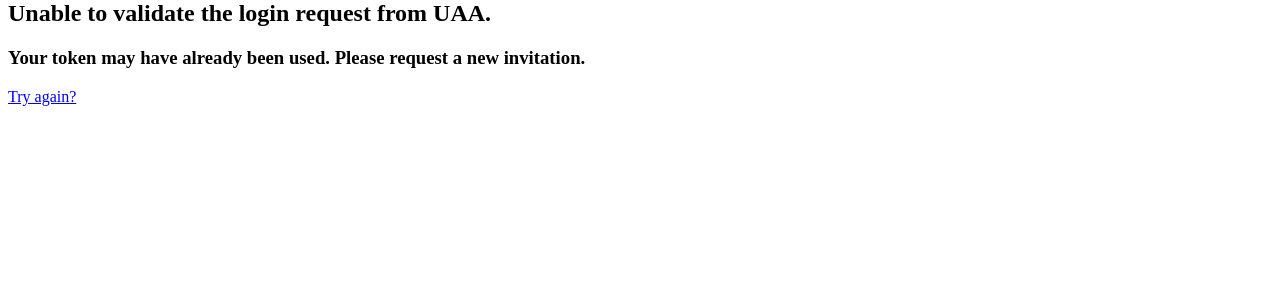
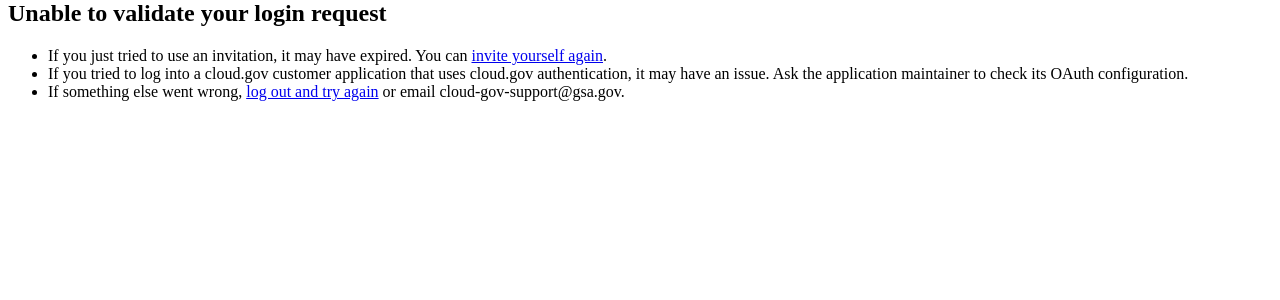
Before and after one commit to cloud-gov/uaa-extras, a Python web app: template uaaextras/templates/error/token_validation.html in a window 1280 px wide. Shown: the part 21-321 px from the top of the page. Run offline with Jinja, Linux system fonts and the light colour scheme; the template is opened without the code that fills it, so the values that code supplies are empty; some libraries are stand-ins or nearby versions.

Commit message:
Update invalid token error message

```diff
--- a/uaaextras/templates/error/token_validation.html
+++ b/uaaextras/templates/error/token_validation.html
@@ -2,8 +2,11 @@
 
 {% block content %}
 <div>
-	<h2>Unable to validate the login request from UAA.</h2>
-  <h3>Your token may have already been used. Please request a new invitation.</h3>
-	<p><a href="{{url_for('logout')}}">Try again?</a></p>
+	<h2>Unable to validate your login request</h2>
+	<ul>
+		<li>If you just tried to use an invitation, it may have expired. You can <a href="{{url_for('signup')}}">invite yourself again</a>.</li>
+		<li>If you tried to log into a cloud.gov customer application that uses cloud.gov authentication, it may have an issue. Ask the application maintainer to check its OAuth configuration.</li>
+		<li>If something else went wrong, <a href="{{url_for('logout')}}">log out and try again</a> or email cloud-gov-support@gsa.gov.</li>
+	</ul>
 </div>
 {% endblock %}
```
